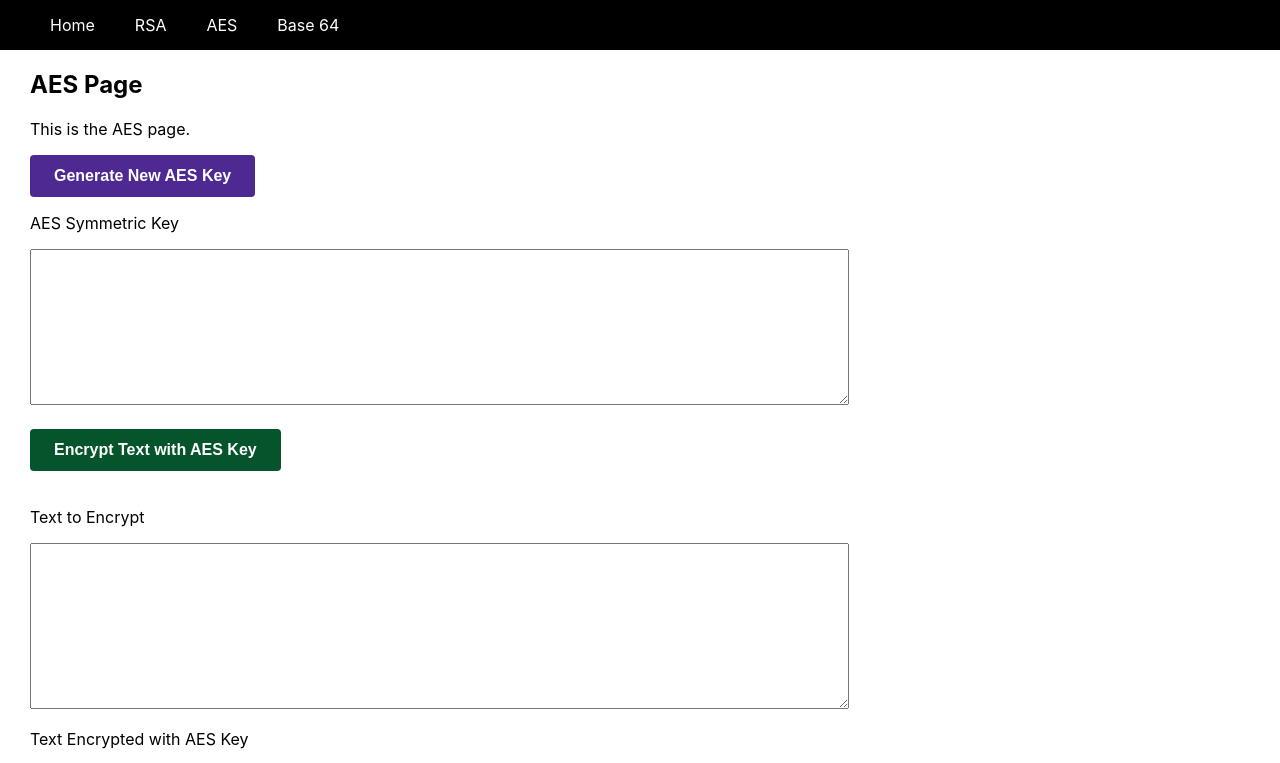
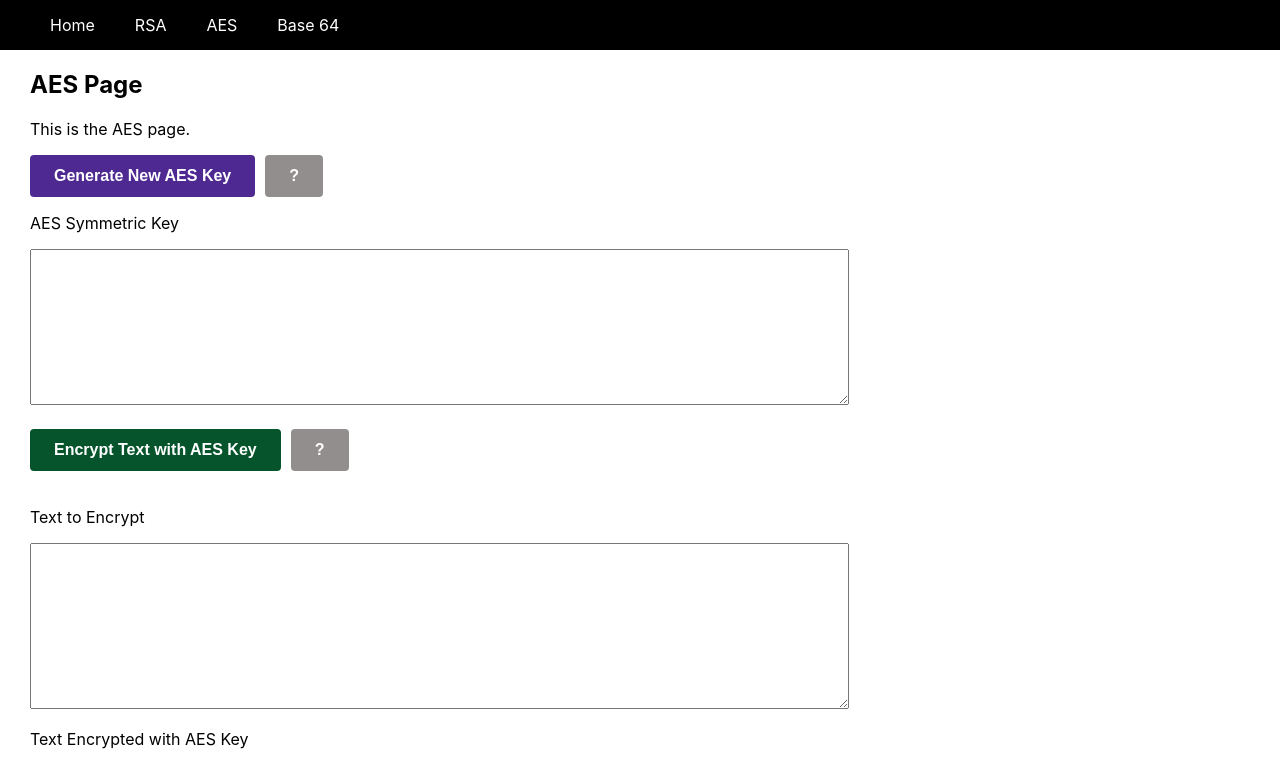
Before and after one commit to Mike11199/CS-361-RSA-React-App, a React (Create React App) app in the folder frontend/: page /aes in a window 1280 px wide. Shown: the top 763 px of the page. Built offline with nearby package versions, Linux system fonts and the light colour scheme.

Commit message:
added help buttons that toggle state variables

```diff
--- a/frontend/src/components/AESPage.js
+++ b/frontend/src/components/AESPage.js
@@ -1,4 +1,4 @@
-import React from 'react';
+import React, {useState} from 'react';
 // import { JSEncrypt } from "jsencrypt";  // reference https://bartlomiejmika.com/post/2022/how-to-perform-rsa-encryption-in-javascript-and-golang/
 //https://www.npmjs.com/package/node-rsa   THIS DID NOT WORK, ONLY FOR NODE AND NOT FOR REACT
 import CryptoJS from 'crypto-js';
@@ -112,12 +112,25 @@ const decryptWithAESKey = () => {
 
 
 const AESPage = () => {
+
+  const [ToggleHelpAES_1, setToggleHelpAES_1] = useState('');
+  const [ToggleHelpAES_2, setToggleHelpAES_2] = useState('');
+  const [ToggleHelpAES_3, setToggleHelpAES_3] = useState('');
+
+
+
   return (
     <Wrapper>
     <div className="pageContainer">
       <h1>AES Page</h1>
       <p>This is the AES page.</p>
       <button className="button_purple" onClick={()=> generateAESKey()}>Generate New AES Key</button>
+      <button className="button_gray" onClick={()=> setToggleHelpAES_1(!ToggleHelpAES_1)}>?</button>
+      {ToggleHelpAES_1 && (
+        <div className='help'>
+          <p> Todo</p>
+        </div>
+      )}
       <br></br>
       <p>AES Symmetric Key</p>
       <textarea id="aes_key_field" style={{height:'150px'}}></textarea>
@@ -125,6 +138,12 @@ const AESPage = () => {
       <br></br>
       <br></br>
       <button className="button_green" onClick={()=> encryptWithAESKey()}>Encrypt Text with AES Key</button>
+      <button className="button_gray" onClick={()=> setToggleHelpAES_2(!ToggleHelpAES_2)}>?</button>
+      {ToggleHelpAES_2 && (
+        <div className='help'>
+          <p> Todo</p>
+        </div>
+      )}
       <br></br>
       <br></br>
       <p>Text to Encrypt</p>
@@ -134,6 +153,12 @@ const AESPage = () => {
       <br></br>
       <br></br>
       <button className="button_red" onClick={()=> decryptWithAESKey()}>Decrypt Text with AES Key</button>
+      <button className="button_gray" onClick={()=> setToggleHelpAES_3(!ToggleHelpAES_3)}>?</button>
+      {ToggleHelpAES_3 && (
+        <div className='help'>
+          <p> Todo</p>
+        </div>
+      )}
       <br></br>
       <br></br>
       <p>Text to Decrypt</p>
--- a/frontend/src/components/RSAPage.js
+++ b/frontend/src/components/RSAPage.js
@@ -8,6 +8,11 @@ const RSAPage = () => {
 
   const [privateKey, setPrivateKey] = useState('');
   const [publicKey, setPublicKey] = useState('');
+  const [ToggleHelpRSA_1, setToggleHelpRSA_1] = useState('');
+  const [ToggleHelpRSA_2, setToggleHelpRSA_2] = useState('');
+  const [ToggleHelpRSA_3, setToggleHelpRSA_3] = useState('');
+
+
 
   const generateRSAKeys = () => {
 
@@ -124,12 +129,22 @@ const RSAPage = () => {
 
   }
 
+
+
   return (
     <Wrapper>
     <div className="pageContainer">
       <h1>RSA Page</h1>
       <p>This is the RSA page.</p>
       <button className="button_purple" onClick={()=> generateRSAKeys()}>Generate RSA Key Pair</button>
+      <button className="button_gray" onClick={()=> setToggleHelpRSA_1(!ToggleHelpRSA_1)}>?</button>
+      {ToggleHelpRSA_1 && (
+        <div className='help'>
+          <p> CSH #1 - explain benefits of features</p>
+          <p> This generates an RSA Private and Public Key Pair.  You need to save these to use them in the future.</p>
+          <p> The public key can be given to multiple users, while the private key must be kept safe.</p>
+        </div>
+      )}
       <br></br>
       <p>RSA Private Key</p>
       <textarea value={privateKey} id="rsa_private_key_field" style={{height:'450px'}} onChange={(e) => setPrivateKey(e.target.value)} ></textarea>
@@ -138,6 +153,12 @@ const RSAPage = () => {
       <br></br>
       <br></br>
       <button className="button_green" onClick={()=> encryptWithRSAPublicKey()}>Encrypt Text with RSA Public Key</button>
+      <button className="button_gray" onClick={()=> setToggleHelpRSA_2(!ToggleHelpRSA_2)}>?</button>
+      {ToggleHelpRSA_2 && (
+        <div className='help'>
+          <p> Todo</p>
+        </div>
+      )}
       <br></br>
       <br></br>
       <p>Text to Encrypt</p>
@@ -147,6 +168,12 @@ const RSAPage = () => {
       <br></br>
       <br></br>
       <button className="button_red" onClick={()=> decryptWithPrivateKey()}>Decrypt Text with RSA Private Key</button>
+      <button className="button_gray" onClick={()=> setToggleHelpRSA_3(!ToggleHelpRSA_3)}>?</button>
+      {ToggleHelpRSA_3 && (
+        <div className='help'>
+          <p> Todo</p>
+        </div>
+      )}
       <br></br>
       <br></br>
       <p>Text to Decrypt</p>
--- a/frontend/src/wrappers/AES.js
+++ b/frontend/src/wrappers/AES.js
@@ -59,6 +59,34 @@ const Wrapper = styled.aside`
     .button_green:active {
       box-shadow: 0px 0px 5px #888;
     }
+    .button_gray {
+      font-size: 16px;
+      font-weight: bold;
+      padding: 12px 24px;
+      border: none;
+      border-radius: 4px;
+      background-color: #928E8E;
+      color: #FFFFFF;
+      text-align: center;
+      transition: background-color .4s ease;
+      margin-left: 10px;
+    }
+    .button_gray:hover {
+      background-color: #ABA7A7;
+    }
+    .button_gray:active {
+      box-shadow: 0px 0px 5px #888;
+    }
+    .help {
+      border: 1px solid black;
+      margin-top: 15px;
+      background-color: rgb(222,222,222);
+      padding: 10px;
+      width: 64%;
+    }
+
+
+
 
 
 
--- a/frontend/src/wrappers/RSA.js
+++ b/frontend/src/wrappers/RSA.js
@@ -59,7 +59,31 @@ const Wrapper = styled.aside`
     .button_green:active {
       box-shadow: 0px 0px 5px #888;
     }
-
+    .button_gray {
+      font-size: 16px;
+      font-weight: bold;
+      padding: 12px 24px;
+      border: none;
+      border-radius: 4px;
+      background-color: #928E8E;
+      color: #FFFFFF;
+      text-align: center;
+      transition: background-color .4s ease;
+      margin-left: 10px;
+    }
+    .button_gray:hover {
+      background-color: #ABA7A7;
+    }
+    .button_gray:active {
+      box-shadow: 0px 0px 5px #888;
+    }
+    .help {
+      border: 1px solid black;
+      margin-top: 15px;
+      background-color: rgb(222,222,222);
+      padding: 10px;
+      width: 64%;
+    }
 
 
 
```
